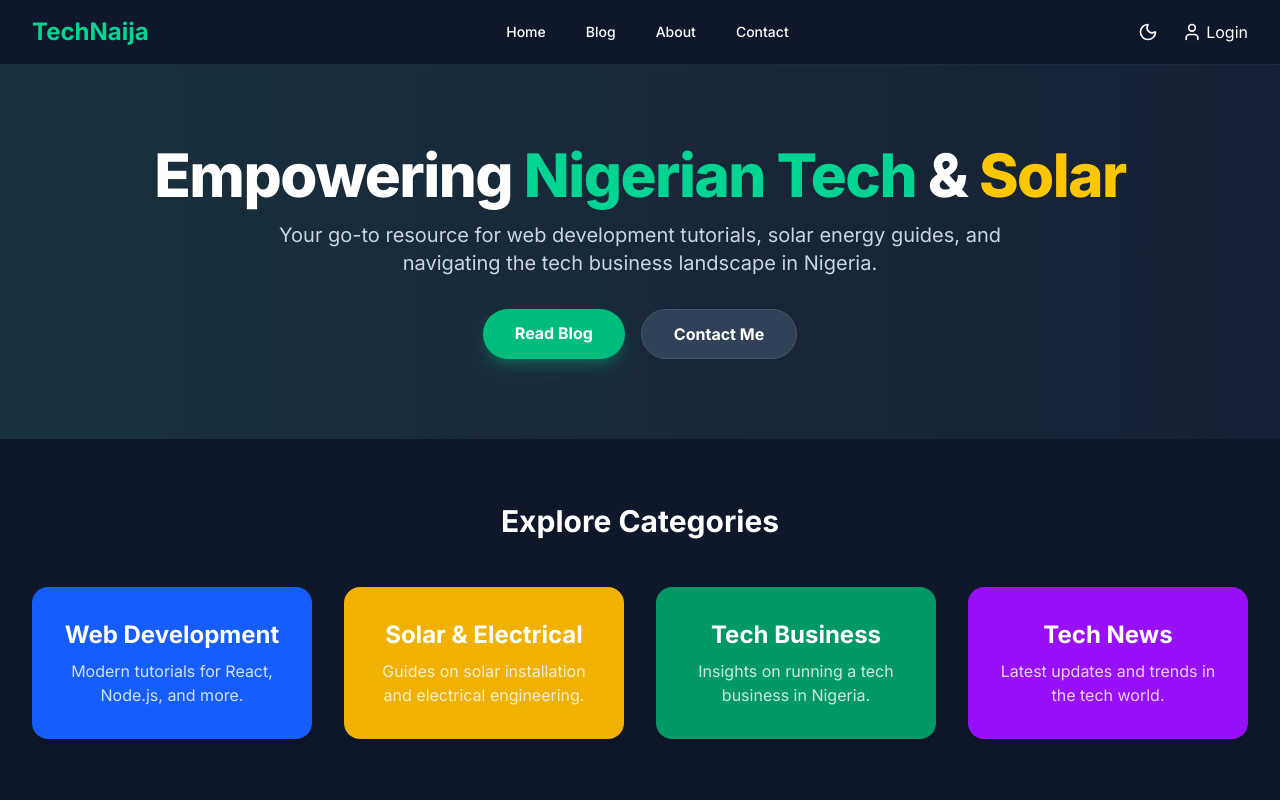
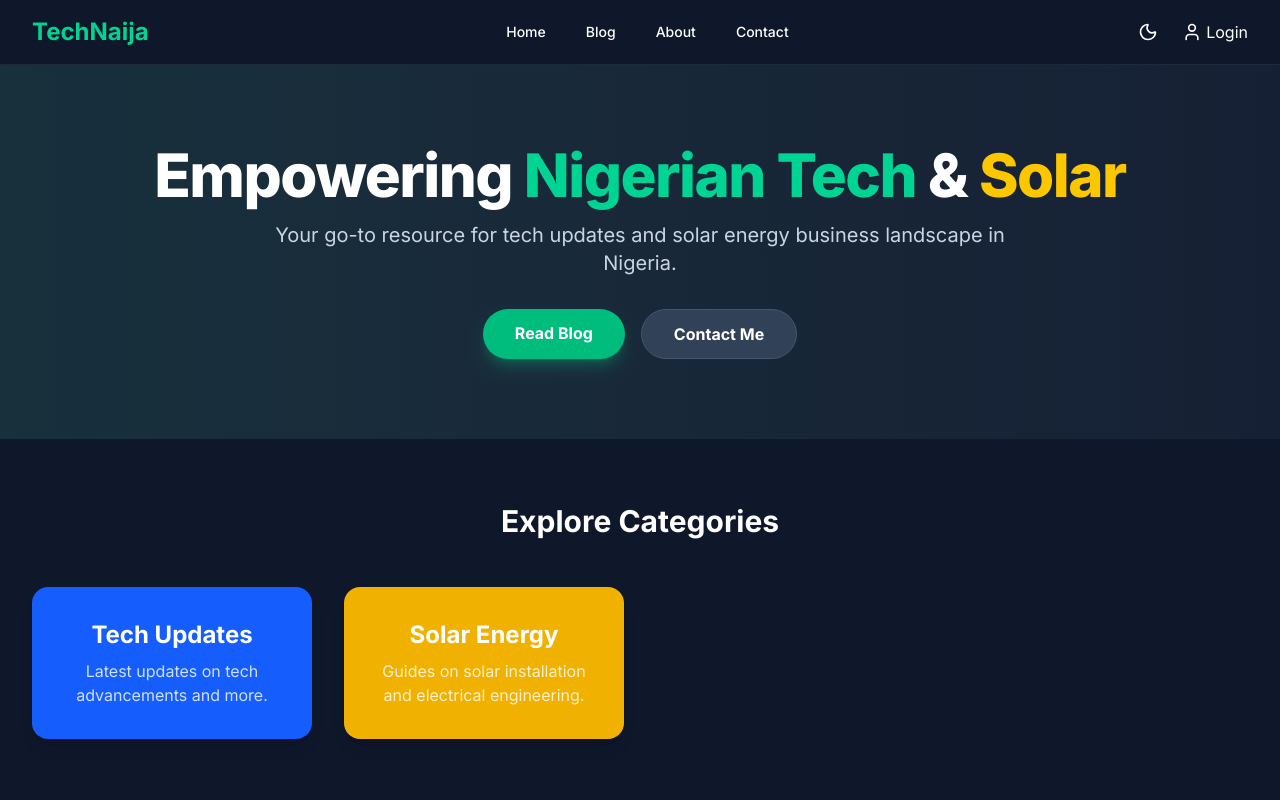
Before and after one commit to joshchukstech/Technaija, a React (Vite) app: page / in a window 1280 px wide. Shown: the top 800 px of the page. Built offline with nearby package versions, Linux system fonts and the light colour scheme; no server answers; the database is empty.

Commit message:
Remove two categories

```diff
--- a/src/pages/BlogList.tsx
+++ b/src/pages/BlogList.tsx
@@ -87,10 +87,10 @@ const BlogList = () => {
             className="w-full md:w-1/4 bg-slate-800 dark:bg-slate-100 border border-slate-700 dark:border-slate-200 rounded-lg py-2 px-4 focus:outline-none focus:border-emerald-500 text-white dark:text-slate-900"
           >
             <option value="">All Categories</option>
-            <option value="Web Development Tutorials">Web Development</option>
-            <option value="Solar & Electrical Guides">Solar & Electrical</option>
-            <option value="Tech Business in Nigeria">Tech Business</option>
-            <option value="Tech News">Tech News</option>
+            <option value="Web Development Tutorials">Tech Updates</option>
+            <option value="Solar & Electrical Guides">Solar Energy</option>
+            {/* <option value="Tech Business in Nigeria">Tech Business</option>
+            <option value="Tech News">Tech News</option> */}
           </select>
         </div>
 
--- a/src/pages/CreateEditPost.tsx
+++ b/src/pages/CreateEditPost.tsx
@@ -136,10 +136,10 @@ const CreateEditPost = () => {
               onChange={(e) => setCategory(e.target.value)}
               className="mt-1 block w-full bg-slate-700 border border-slate-600 rounded-md shadow-sm py-2 px-3 text-white focus:outline-none focus:ring-emerald-500 focus:border-emerald-500 sm:text-sm"
             >
-              <option value="Web Development Tutorials">Web Development</option>
-              <option value="Solar & Electrical Guides">Solar & Electrical</option>
-              <option value="Tech Business in Nigeria">Tech Business</option>
-              <option value="Tech News">Tech News</option>
+              <option value="Web Development Tutorials">Tech Updates</option>
+              <option value="Solar & Electrical Guides">Solar Energy</option>
+              {/* <option value="Tech Business in Nigeria">Tech Business</option>
+              <option value="Tech News">Tech News</option> */}
             </select>
           </div>
 
--- a/src/pages/Home.tsx
+++ b/src/pages/Home.tsx
@@ -55,7 +55,7 @@ const Home = () => {
             transition={{ duration: 0.8, delay: 0.2 }}
             className="text-lg md:text-xl text-slate-300 dark:text-slate-600 max-w-3xl mx-auto mb-8"
           >
-            Your go-to resource for web development tutorials, solar energy guides, and navigating the tech business landscape in Nigeria.
+            Your go-to resource for tech updates and solar energy  business landscape in Nigeria.
           </motion.p>
           <motion.div
             initial={{ opacity: 0, y: 20 }}
@@ -77,12 +77,13 @@ const Home = () => {
       <section className="py-16 bg-slate-900 dark:bg-white">
         <div className="max-w-7xl mx-auto px-4 sm:px-6 lg:px-8">
           <h2 className="text-3xl font-bold text-center mb-12 text-white dark:text-slate-900">Explore Categories</h2>
-          <div className="grid grid-cols-1 md:grid-cols-2 lg:grid-cols-4 gap-8">
+          <div className="flex justify-center">
+            <div className="grid grid-cols-1 md:grid-cols-2 lg:grid-cols-4 gap-8">
             {[
-              { title: 'Web Development', desc: 'Modern tutorials for React, Node.js, and more.', color: 'bg-blue-600', category: 'Web Development Tutorials' },
-              { title: 'Solar & Electrical', desc: 'Guides on solar installation and electrical engineering.', color: 'bg-yellow-500', category: 'Solar & Electrical Guides' },
-              { title: 'Tech Business', desc: 'Insights on running a tech business in Nigeria.', color: 'bg-emerald-600', category: 'Tech Business in Nigeria' },
-              { title: 'Tech News', desc: 'Latest updates and trends in the tech world.', color: 'bg-purple-600', category: 'Tech News' },
+              { title: 'Tech Updates', desc: 'Latest updates on tech advancements and more.', color: 'bg-blue-600', category: 'Web Development Tutorials' },
+              { title: 'Solar Energy', desc: 'Guides on solar installation and electrical engineering.', color: 'bg-yellow-500', category: 'Solar & Electrical Guides' },
+              // { title: 'Tech Business', desc: 'Insights on running a tech business in Nigeria.', color: 'bg-emerald-600', category: 'Tech Business in Nigeria' },
+              // { title: 'Tech News', desc: 'Latest updates and trends in the tech world.', color: 'bg-purple-600', category: 'Tech News' },
             ].map((cat, idx) => (
               <Link key={idx} to={`/blog?category=${encodeURIComponent(cat.category)}`}>
                 <motion.div
@@ -94,6 +95,7 @@ const Home = () => {
                 </motion.div>
               </Link>
             ))}
+            </div>
           </div>
         </div>
       </section>
```
Also changed, not shown: vite.config.ts (+1 -2 lines).
